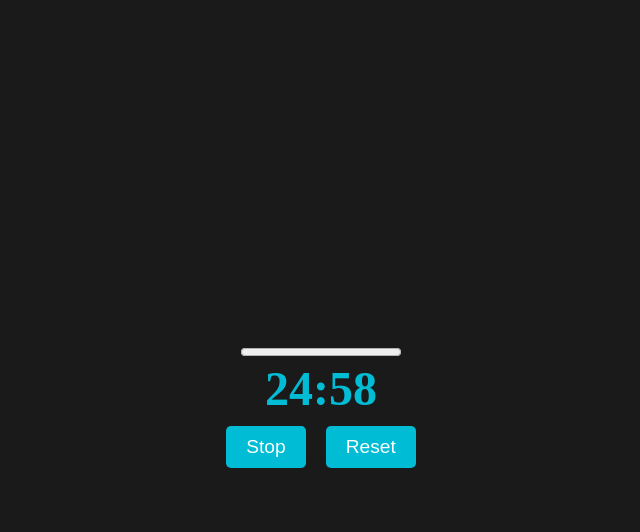
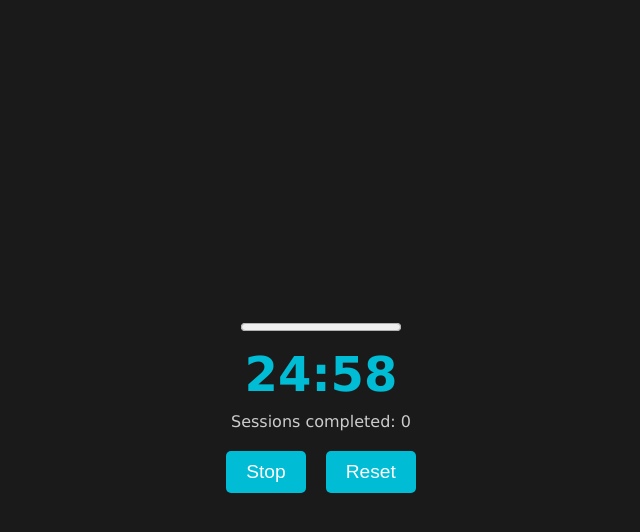
Before and after one commit to aadithya2112/pomodoro_react, a React (Vite) app: page / in a window 1280 px wide. Both pictures are taken after a click on the button "Start". Shown: the top 532 px of the page, without its empty margins (319-959 px from the left). Built offline with nearby package versions, Linux system fonts and the light colour scheme.

Commit message:
add session counter

```diff
--- a/src/App.css
+++ b/src/App.css
@@ -9,6 +9,7 @@
 body {
   margin: 0;
   overflow: hidden;
+  font-family:'Lucida Sans', 'Lucida Sans Regular', 'Lucida Grande', 'Lucida Sans Unicode', Geneva, Verdana, sans-serif;
 }
 .container {
   display: flex;
@@ -32,6 +33,7 @@ body {
   font-size: 3em;
   font-weight: bold;
   color: var(--blue-accent);
+  margin: 10px;
 }
 
 .start-button, .stop-button, .reset-button, .edit-button{
@@ -118,3 +120,8 @@ body {
   width: 80%;
   justify-content: center;
 }
+
+.session-count {
+  margin: 10px;
+  color: var(--subtle-text);
+}
--- a/src/App.jsx
+++ b/src/App.jsx
@@ -14,6 +14,7 @@ function App() {
   const [newBreakMinutes, setNewBreakMinutes] = useState(breakMinutes);
   const [newBreakSeconds, setNewBreakSeconds] = useState(breakSeconds);
   const [progress, setProgress] = useState(0); // Start at 0%
+  const [sessionCount, setSessionCount] = useState(0); // Session counter
 
   const handleEditTime = () => {
     setEditTime(true);
@@ -49,6 +50,9 @@ function App() {
             setMinutes(newMinutes);
             setSeconds(newSeconds);
             setIsFocusSession(true);
+
+            // Increment session count
+            setSessionCount((prevCount) => prevCount + 1);
           }
         }
 
@@ -172,7 +176,9 @@ function App() {
             <div className="timer">
               {timerMinutes}:{timerSeconds}
             </div>
-
+            <div className="session-count">
+              Sessions completed: {sessionCount}
+            </div>
             <button className="stop-button start-button" onClick={handleStop}>
               Stop
             </button>
```
